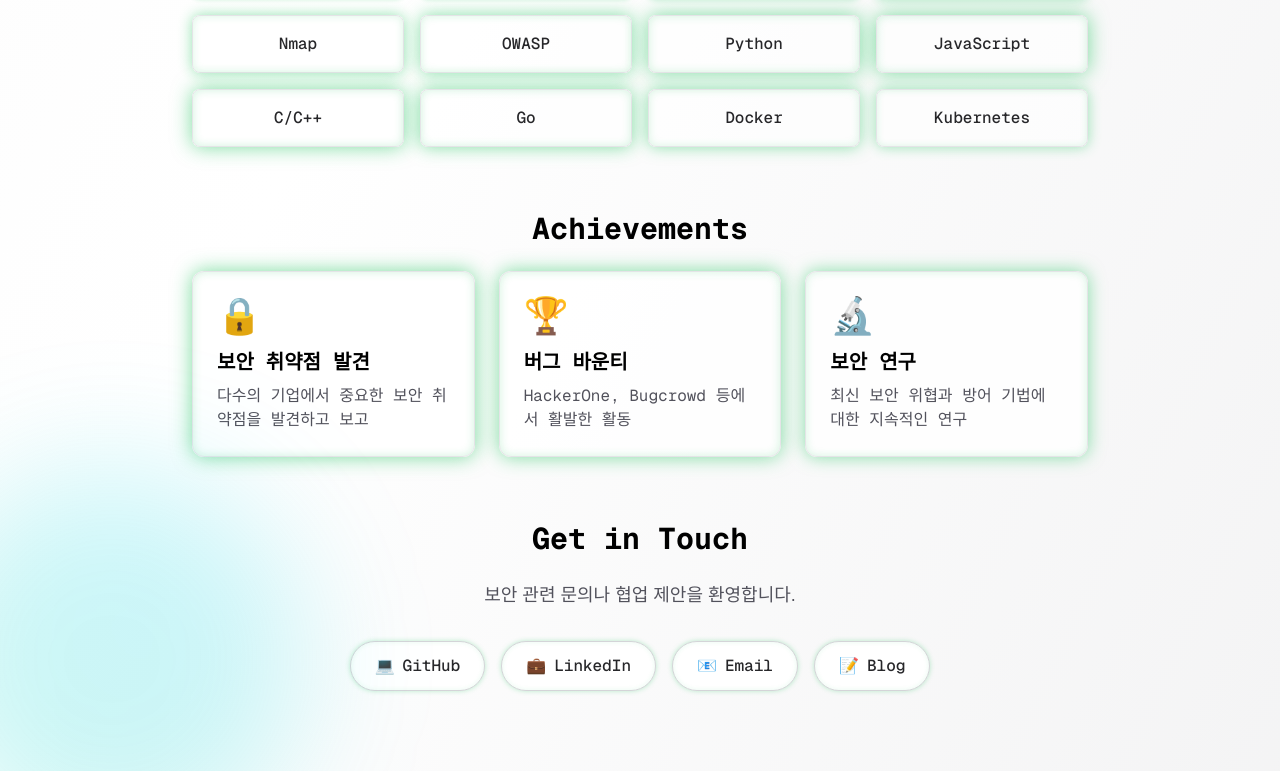
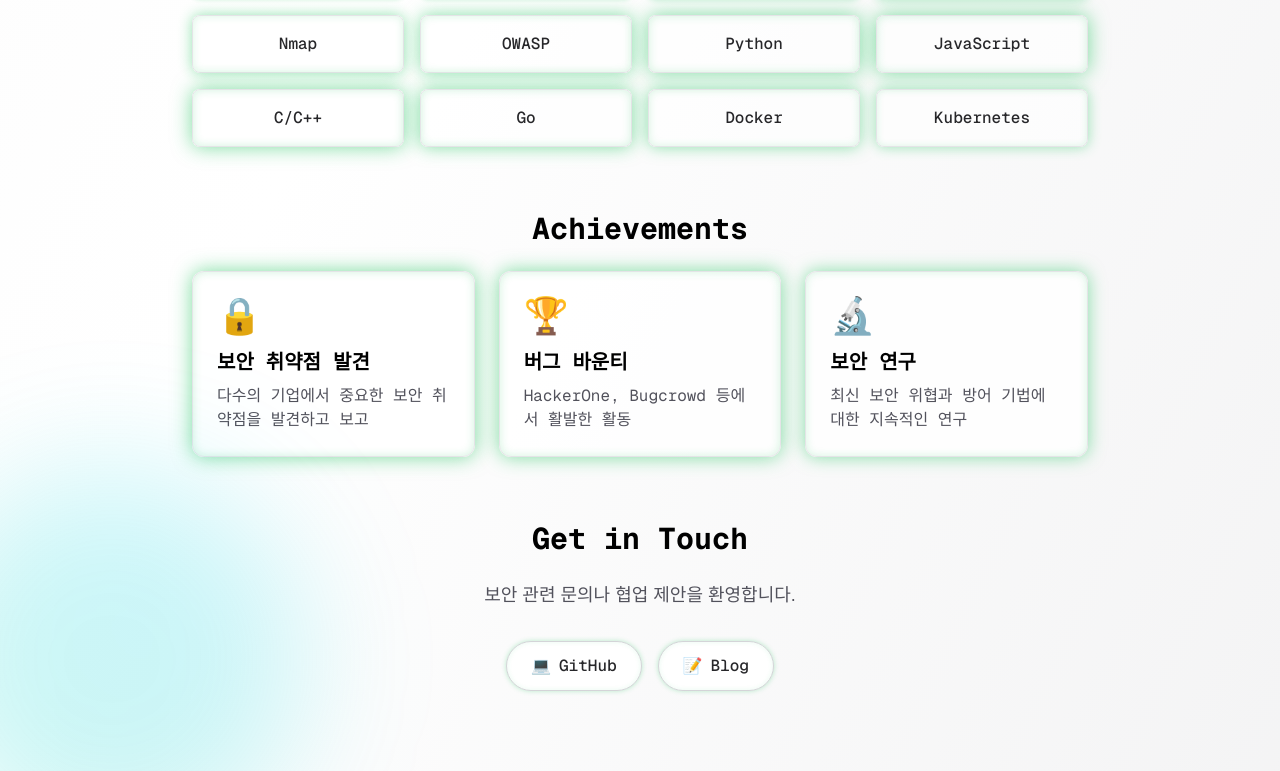
Before and after one commit to peka1011-dev/peka-vibecoding, a Next.js app: page / in a window 1280 px wide. Shown: the part 1919-2690 px from the top of the page. Built offline with nearby package versions, Linux system fonts and the light colour scheme.

Commit message:
Update contact links: remove LinkedIn and Email, update GitHub and Blog URLs

```diff
--- a/app/page.tsx
+++ b/app/page.tsx
@@ -393,10 +393,8 @@ export default function Home() {
             </p>
             <div className="flex flex-wrap justify-center gap-4">
               {[
-                { name: "GitHub", href: "#", icon: "💻" },
-                { name: "LinkedIn", href: "#", icon: "💼" },
-                { name: "Email", href: "mailto:contact@peka.dev", icon: "📧" },
-                { name: "Blog", href: "#", icon: "📝" },
+                { name: "GitHub", href: "https://github.com/peka1011-dev/peka-vibecoding", icon: "💻" },
+                { name: "Blog", href: "https://butter0057.tistory.com/", icon: "📝" },
               ].map((link) => (
                 <a
                   key={link.name}
```
